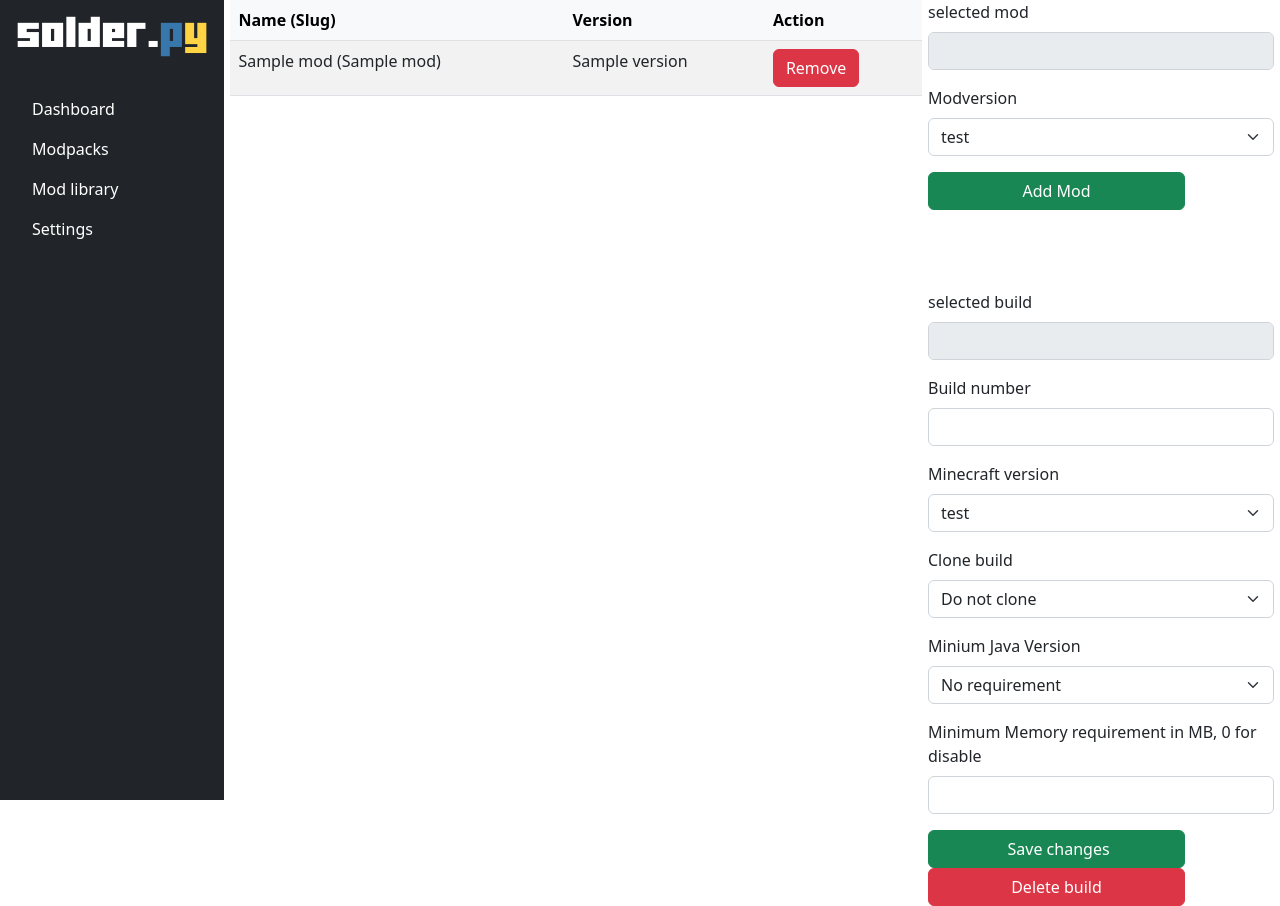
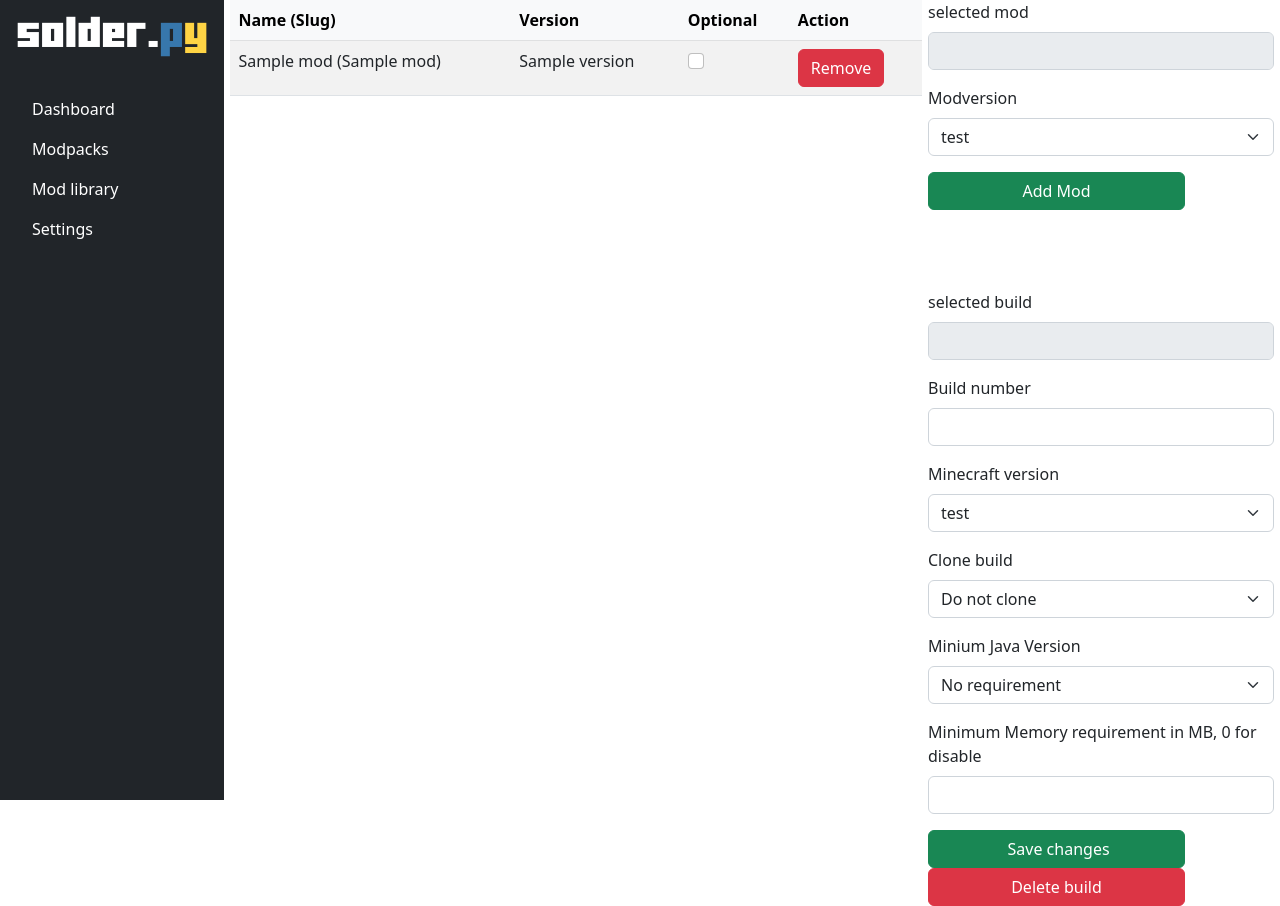
Before and after one commit to Thorfusion/solder.py, a Flask app: template templates/modpackbuild.html in a window 1280 px wide. Run offline with Flask 2, Linux system fonts and the light colour scheme; the template is opened without the code that fills it: most values are stand-ins (such as "Sample title", 1, 10 or a date in 2020); some libraries are stand-ins or nearby versions.

Commit message:
add optional field in modlist for pack
this will allow the optinal feature in mcil to work, when selected, technic wont download this.

```diff
--- a/templates/modpackbuild.html
+++ b/templates/modpackbuild.html
@@ -8,6 +8,7 @@
             <tr>
                 <th scope="col">Name (Slug)</th>
                 <th scope="col">Version</th>
+                <th scope="col">Optional</th>
                 <th scope="col">Action</th>
             </tr>
         </thead>
@@ -16,6 +17,9 @@
             <tr>
                 <td>{{mod.pretty_name}} ({{mod.name}})</td>
                 <td>{{mod.version}}</td>
+                <td>
+                    <input class="form-check-input" type="checkbox" value="" id="hidden"{% if mod.optional %}checked{% endif %}>
+                </td>
                 <td>
                     <div class="tablewidth">
                         <a href=""><button type="button" class="btn btn-danger">Remove</button></a>
```
